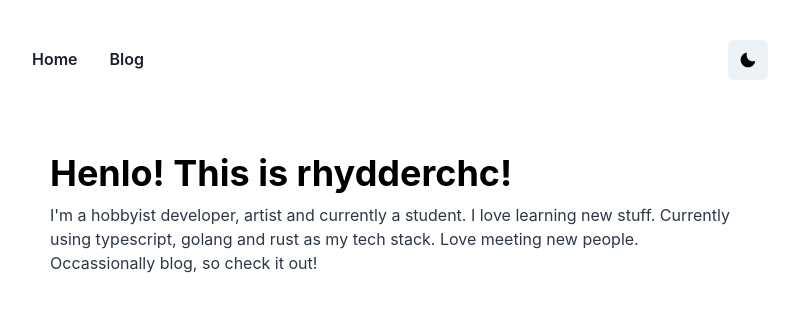
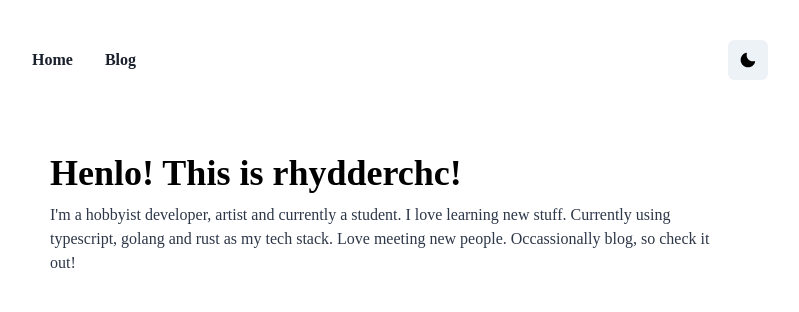
Before and after one commit to rhygg/web, a Next.js app: page / in a window 1280 px wide. Shown: the top 312 px of the page, without its empty margins (248-1047 px from the left). Built offline with nearby package versions, Linux system fonts and the light colour scheme.

Commit message:
Update theme.js

```diff
--- a/styles/theme.js
+++ b/styles/theme.js
@@ -17,13 +17,11 @@ const breakpoints = createBreakpoints({
 
 const overrides = {
   ...chakraTheme,
-  fonts,
+  fonts: {
+    body:"Fira Code",
+    heading:"Montserrat",
+  },
   breakpoints,
-  fontWeights: {
-    normal: 300,
-    medium: 600,
-    bold: 700,
-  },
   fontSizes: {
     xs: "12px",
     sm: "14px",
```
